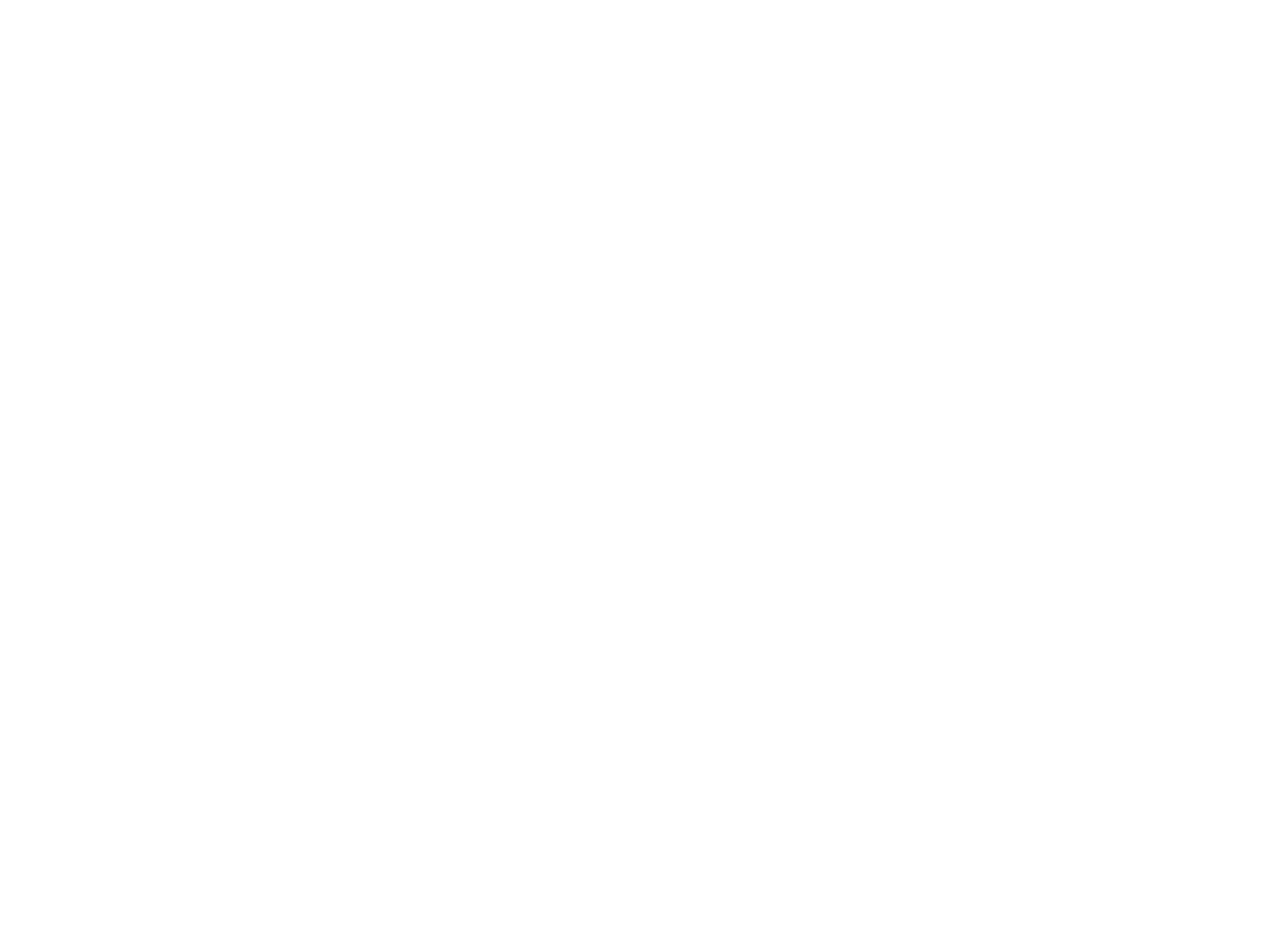
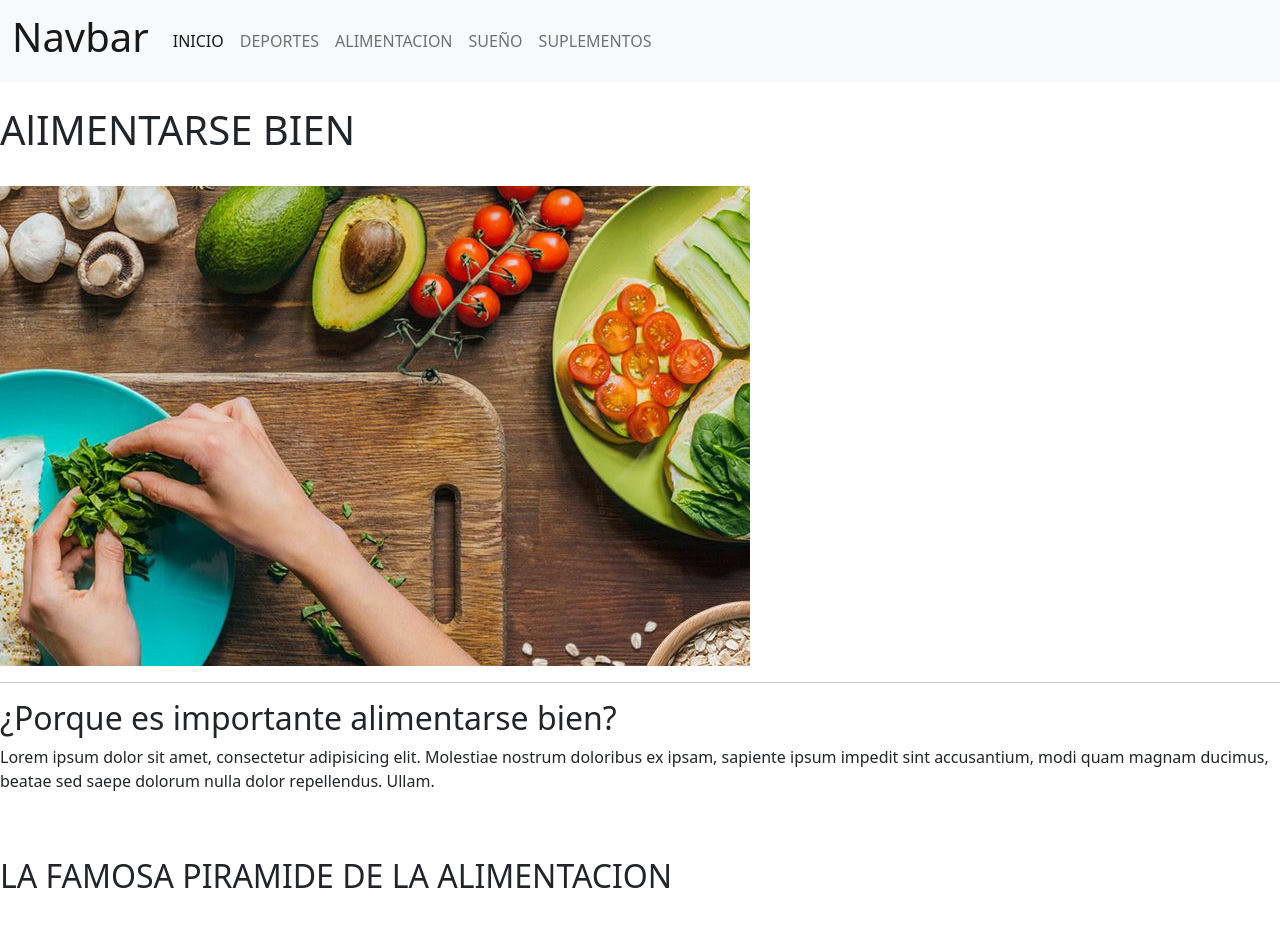
Before and after one commit to EvaristoCornejo/desafio07, a plain HTML site: page paginas/alimentacion.html in a window 1280 px wide. Shown: the top 925 px of the page. Before the commit the page ends 800 px from the top, so only its background shows below. Drawn offline with nearby package versions, Linux system fonts and the light colour scheme.

Commit message:
agregue contenido a la pagina alimentacion

```diff
--- a/archivo.css
+++ b/archivo.css
@@ -7,4 +7,7 @@
 .img-adol{width: 300px;}
 .titulo-adol{font-size: 20px;}
 .img-adul{width: 300px;}
+.img-ali{width: 310px;}
+.piramide{width: 300px;}
+.piramide-titulo{font-size: 13px;}
 }
--- a/paginas/alimentacion.html
+++ b/paginas/alimentacion.html
@@ -0,0 +1,52 @@
+<!DOCTYPE html>
+<html lang="en">
+<head>
+    <meta charset="UTF-8">
+    <meta http-equiv="X-UA-Compatible" content="IE=edge">
+    <meta name="viewport" content="width=device-width, initial-scale=1.0">
+    <title>Document</title>
+    <link href="https://cdn.jsdelivr.net/npm/bootstrap@5.1.3/dist/css/bootstrap.min.css" rel="stylesheet" integrity="sha384-1BmE4kWBq78iYhFldvKuhfTAU6auU8tT94WrHftjDbrCEXSU1oBoqyl2QvZ6jIW3" crossorigin="anonymous">
+<link rel="stylesheet" href="../archivo.css">
+</head>
+<body>
+    <header>
+        <nav class="navbar navbar-expand-lg navbar-light bg-light">
+            <div class="container-fluid">
+              <a class="navbar-brand" href="#"><h1>Navbar</h1></a>
+              <button class="navbar-toggler" type="button" data-bs-toggle="collapse" data-bs-target="#navbarNavAltMarkup" aria-controls="navbarNavAltMarkup" aria-expanded="false" aria-label="Toggle navigation">
+                <span class="navbar-toggler-icon"></span>
+              </button>
+              <div class="collapse navbar-collapse" id="navbarNavAltMarkup">
+                <div class="navbar-nav">
+                  <a class="nav-link active" aria-current="page" href="../index.html">INICIO</a>
+                  <a class="nav-link" href="deportes.html">DEPORTES</a>
+                  <a class="nav-link" href="alimentacion.html">ALIMENTACION</a>
+                  <a class="nav-link" href="sueño.html">SUEÑO</a>
+                  <a class="nav-link" href="suplementos.html">SUPLEMENTOS</a>
+                </div>
+              </div>
+            </div>
+          </nav>
+    </header>
+    <br>
+ <main>
+<h1 class="alimentacion">AlIMENTARSE BIEN</h1>
+<br>
+<img class="img-ali" src="../imagenes/img-ali.jpg" alt="jpg">
+<hr>
+  <h2 class="porque">¿Porque es importante alimentarse bien?</h2>
+  <p class="info-ali">Lorem ipsum dolor sit amet, consectetur adipisicing elit. Molestiae nostrum doloribus ex ipsam, sapiente ipsum impedit sint accusantium, modi quam magnam ducimus, beatae sed saepe dolorum nulla dolor repellendus. Ullam.</p>
+ <br>
+ <br>
+ <h2 class="piramide-titulo">LA FAMOSA PIRAMIDE DE LA ALIMENTACION</h2>
+ <br>
+ <img class="piramide" src="../imagenes/piramide.jpg" alt="jpg">
+ <br>
+ <br>
+ <h3 class="explicacion">¿En que consiste?</h3>
+ <br>
+<p> Lorem ipsum dolor sit, amet consectetur adipisicing elit. Dignissimos, debitis magnam asperiores molestiae voluptate reiciendis nobis sunt autem natus atque. Quasi in dolor explicabo alias voluptatibus laudantium sunt? Ratione, debitis.</p>
+</main>
+    <script src="https://cdn.jsdelivr.net/npm/bootstrap@5.1.3/dist/js/bootstrap.bundle.min.js" integrity="sha384-ka7Sk0Gln4gmtz2MlQnikT1wXgYsOg+OMhuP+IlRH9sENBO0LRn5q+8nbTov4+1p" crossorigin="anonymous"></script>
+</body>
+</html>
```
Also changed, not shown: imagenes/img-ali.jpg (added), imagenes/piramide.jpg (added).
